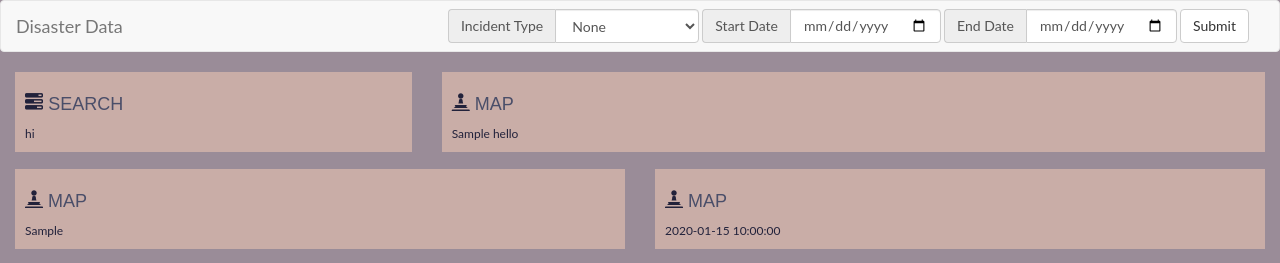
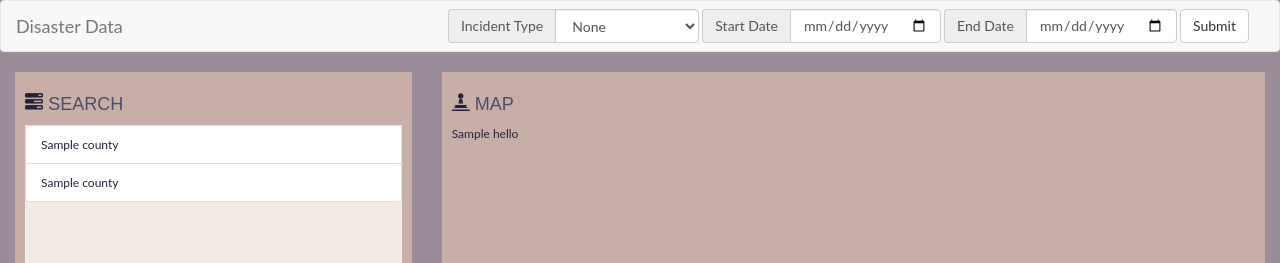
Before and after one commit to jennLam/disasterly, a Flask app: template templates/index.html in a window 1280 px wide. Shown: the top 263 px of the page. Run offline with Flask 2, Linux system fonts and the light colour scheme; the template is opened without the code that fills it: most values are stand-ins (such as "Sample title", 1, 10 or a date in 2020); parts of the project's set-up code (start-up, migrations or seed data) failed here and were passed over; some libraries are stand-ins or nearby versions.

Commit message:
Added counties list.

```diff
--- a/server.py
+++ b/server.py
@@ -1,13 +1,8 @@
 from flask import Flask, render_template, jsonify, request, Markup
 from jinja2 import StrictUndefined
 import os
-from plotly.offline import plot
 from data import DisasterData
-
-import plotly.plotly as py
-import plotly.graph_objs as go
-from datetime import datetime
-import map
+import visual
 
 
 app = Flask(__name__)
@@ -17,7 +12,6 @@ app.secret_key = os.environ.get("FLASK_SECRET_KEY")
 app.jinja_env.undefined = StrictUndefined
 
 dd = DisasterData()
-
 
 
 @app.route("/")
@@ -40,13 +34,13 @@ def get_search_results():
 
     results_dict = dd.make_dict(adv_search_results)
 
-    us_plot_div = map.choropleth_map(results_dict["state"].keys(), results_dict["state"].values())
-    incident_plot_div = map.bar_graph(results_dict["incident"].keys(), results_dict["incident"].values())
-    time_plot_div = map.line_graph(results_dict["date"].keys(), results_dict["date"].values())
+    us_plot_div = visual.choropleth_map(results_dict["state"].keys(), results_dict["state"].values())
+    incident_plot_div = visual.bar_graph(results_dict["incident"].keys(), results_dict["incident"].values())
+    time_plot_div = visual.line_graph(results_dict["date"].keys(), results_dict["date"].values())
 
     return render_template("index.html", incidents=dd.get_categories("incidentType"),
                            hello=Markup(us_plot_div), incident_map=Markup(incident_plot_div),
-                           time_map=Markup(time_plot_div))
+                           time_map=Markup(time_plot_div), counties=results_dict["state_county"])
 
 if __name__ == "__main__":
 
--- a/static/checkr.css
+++ b/static/checkr.css
@@ -84,7 +84,7 @@ a.badge:hover {
 }
 
 .box {
-
+  height: 500px;
   padding: 10px;
   margin-left: 0px;
   margin-right: 0px;
--- a/templates/index.html
+++ b/templates/index.html
@@ -18,8 +18,26 @@
             </h4>
 
 
-            <div id="mapbox">
-            hi
+            <div class="list">
+
+              <ul class="list-group" id="myList">
+
+              {% for county in counties|sort %}
+
+                <li class="list-group-item">{{ county }}</li>
+                  <ul class="list-group" id="myList">
+                  {% for c in counties[county] %}
+
+                    <li class="list-group-item">{{ c }}</li>
+
+                  {% endfor %}
+                </ul>
+
+
+
+              {% endfor %}
+              </ul>
+
           </div>
 
           </div>
--- a/visual.py
+++ b/visual.py
@@ -1,7 +1,5 @@
 from plotly.offline import plot
-import plotly.plotly as py
 import plotly.graph_objs as go
-from datetime import datetime
 
 
 def choropleth_map(locations_lst, z_lst):
```
